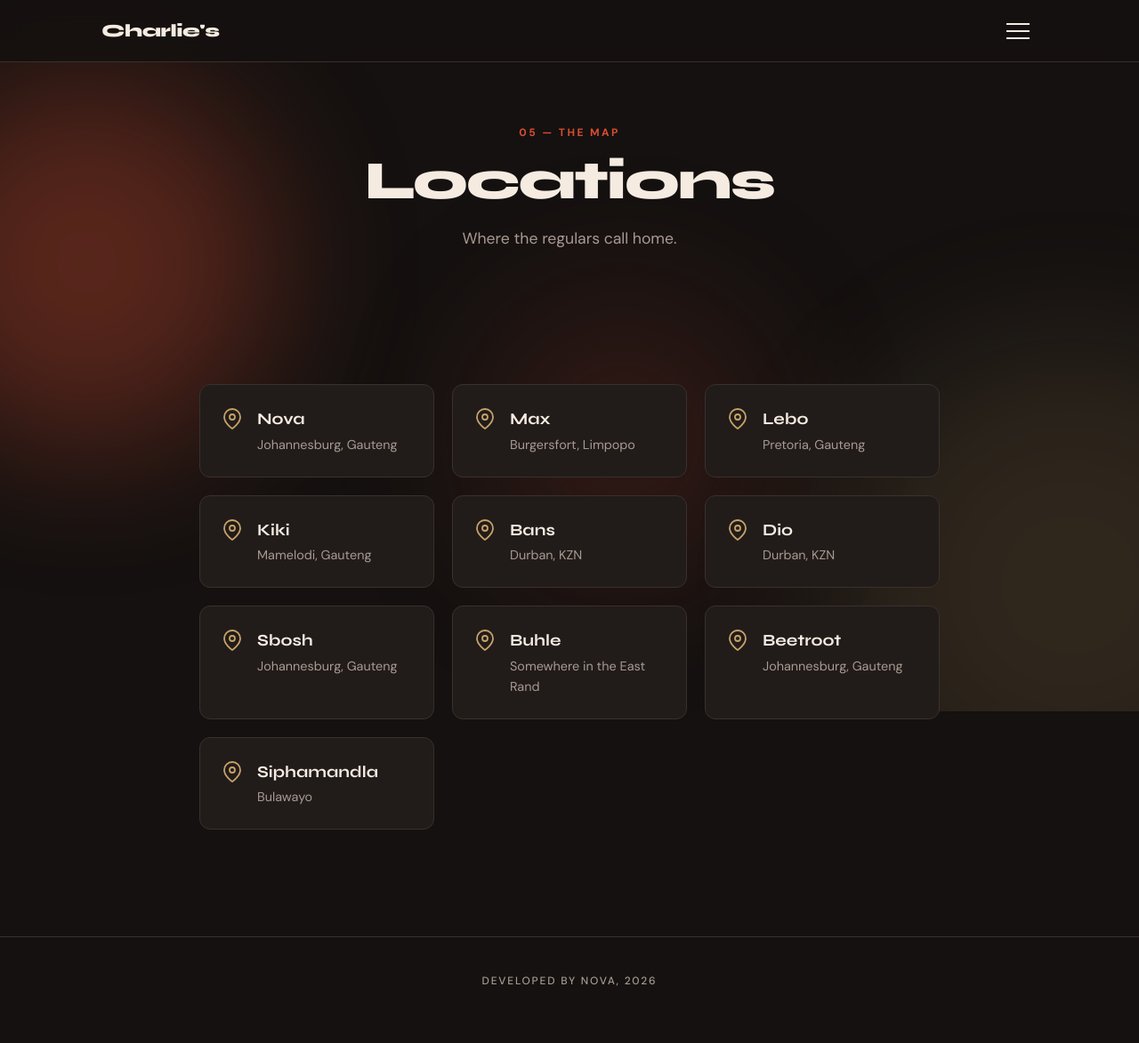
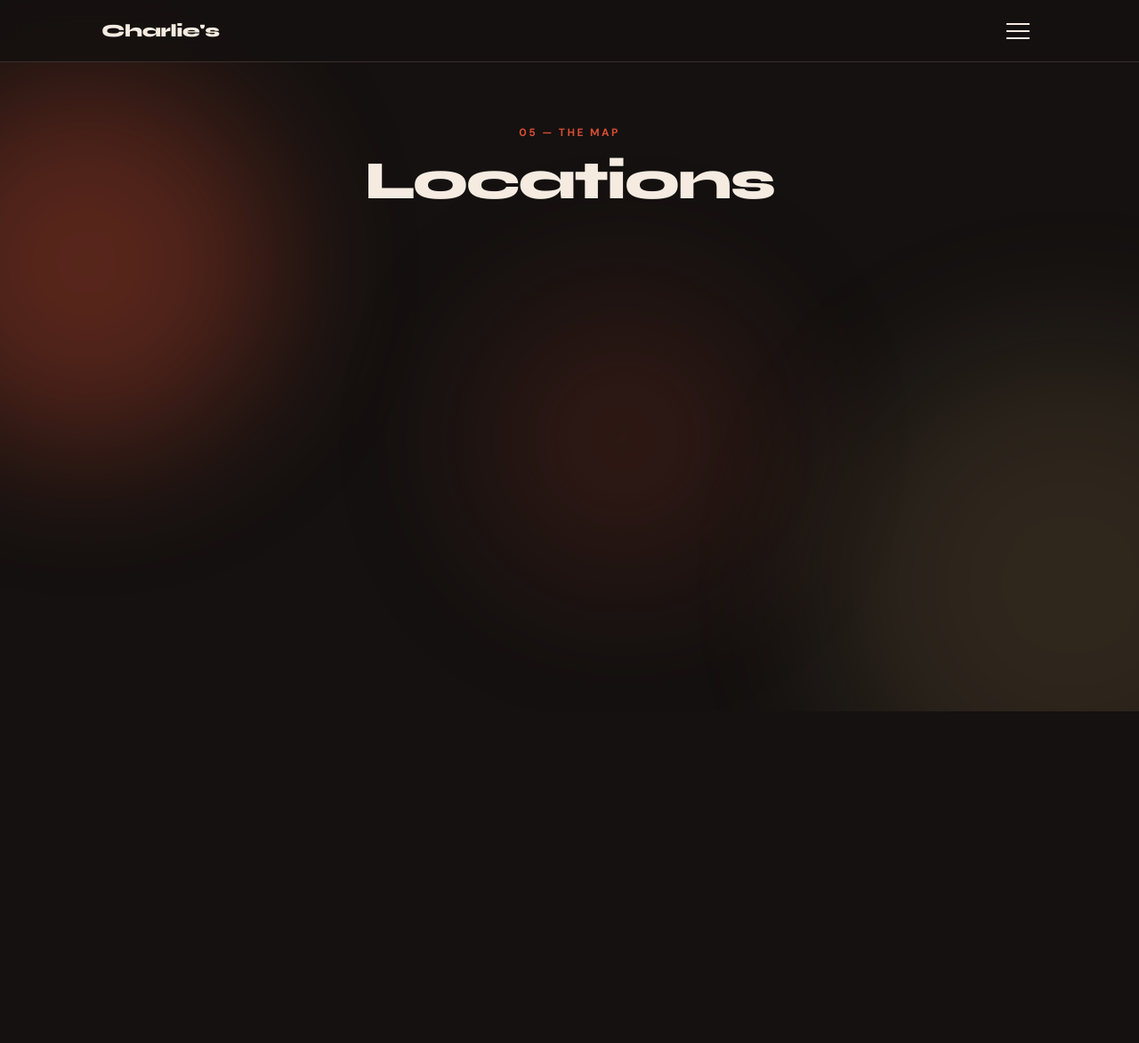
Before and after one commit to Nova-Nkosi/TheBurgerJoint, a plain HTML site: page locations.html in a window 1280 px wide. Shown: the whole page at 89% size. After the commit the page ends 800 px from the top, so only its background shows below. Drawn offline with Linux system fonts and the light colour scheme.

Commit message:
Update locations.html

```diff
--- a/locations.html
+++ b/locations.html
@@ -8,14 +8,12 @@
 </head>
 <body>
 
-    <!-- Ambient Background Orbs -->
     <div class="bg-orbs" aria-hidden="true">
         <div class="orb orb-1"></div>
         <div class="orb orb-2"></div>
         <div class="orb orb-3"></div>
     </div>
 
-    <!-- Top Navigation -->
     <div class="topbar">
         <div class="wrap">
             <a class="brand" href="index.html">Charlie's</a>
@@ -25,122 +23,18 @@
         </div>
     </div>
 
-    <!-- Overlay Menu -->
     <nav class="overlay" id="overlay" aria-label="Main menu">
         <a href="index.html">Home</a>
         <a href="what-is.html">What is Charlie's Burger Joint?</a>
         <a href="members.html">Member List</a>
         <a href="profiles.html">Member Profiles</a>
         <a href="calendar.html">Group Calendar</a>
+        <a href="memories.html">Wall of Memories</a>
         <a href="locations.html" class="active">Locations</a>
         <a href="contact.html">Contact Us</a>
     </nav>
 
-    <!-- Page Header -->
     <header class="page-head">
         <p class="kicker">05 &mdash; The Map</p>
         <h1>Locations</h1>
-        <p class="lead" style="margin: 16px auto 0;">Where the regulars call home.</p>
-    </header>
-
-    <!-- Main Content -->
-    <main>
-        <section style="border-top: none;">
-            <div class="wrap">
-                <div class="locations">
-
-                    <div class="loc">
-                        <svg viewBox="0 0 24 24" fill="none" stroke="currentColor" stroke-width="1.8" stroke-linecap="round" stroke-linejoin="round" aria-hidden="true"><path d="M21 10c0 7-9 13-9 13s-9-6-9-13a9 9 0 0 1 18 0z"/><circle cx="12" cy="10" r="3"/></svg>
-                        <div>
-                            <p class="name">Nova</p>
-                            <p class="place">Johannesburg, Gauteng</p>
-                        </div>
-                    </div>
-
-                    <div class="loc">
-                        <svg viewBox="0 0 24 24" fill="none" stroke="currentColor" stroke-width="1.8" stroke-linecap="round" stroke-linejoin="round" aria-hidden="true"><path d="M21 10c0 7-9 13-9 13s-9-6-9-13a9 9 0 0 1 18 0z"/><circle cx="12" cy="10" r="3"/></svg>
-                        <div>
-                            <p class="name">Max</p>
-                            <p class="place">Burgersfort, Limpopo</p>
-                        </div>
-                    </div>
-
-                    <div class="loc">
-                        <svg viewBox="0 0 24 24" fill="none" stroke="currentColor" stroke-width="1.8" stroke-linecap="round" stroke-linejoin="round" aria-hidden="true"><path d="M21 10c0 7-9 13-9 13s-9-6-9-13a9 9 0 0 1 18 0z"/><circle cx="12" cy="10" r="3"/></svg>
-                        <div>
-                            <p class="name">Lebo</p>
-                            <p class="place">Pretoria, Gauteng</p>
-                        </div>
-                    </div>
-
-                    <div class="loc">
-                        <svg viewBox="0 0 24 24" fill="none" stroke="currentColor" stroke-width="1.8" stroke-linecap="round" stroke-linejoin="round" aria-hidden="true"><path d="M21 10c0 7-9 13-9 13s-9-6-9-13a9 9 0 0 1 18 0z"/><circle cx="12" cy="10" r="3"/></svg>
-                        <div>
-                            <p class="name">Kiki</p>
-                            <p class="place">Mamelodi, Gauteng</p>
-                        </div>
-                    </div>
-
-                    <div class="loc">
-                        <svg viewBox="0 0 24 24" fill="none" stroke="currentColor" stroke-width="1.8" stroke-linecap="round" stroke-linejoin="round" aria-hidden="true"><path d="M21 10c0 7-9 13-9 13s-9-6-9-13a9 9 0 0 1 18 0z"/><circle cx="12" cy="10" r="3"/></svg>
-                        <div>
-                            <p class="name">Bans</p>
-                            <p class="place">Durban, KZN</p>
-                        </div>
-                    </div>
-
-                    <div class="loc">
-                        <svg viewBox="0 0 24 24" fill="none" stroke="currentColor" stroke-width="1.8" stroke-linecap="round" stroke-linejoin="round" aria-hidden="true"><path d="M21 10c0 7-9 13-9 13s-9-6-9-13a9 9 0 0 1 18 0z"/><circle cx="12" cy="10" r="3"/></svg>
-                        <div>
-                            <p class="name">Dio</p>
-                            <p class="place">Durban, KZN</p>
-                        </div>
-                    </div>
-
-                    <div class="loc">
-                        <svg viewBox="0 0 24 24" fill="none" stroke="currentColor" stroke-width="1.8" stroke-linecap="round" stroke-linejoin="round" aria-hidden="true"><path d="M21 10c0 7-9 13-9 13s-9-6-9-13a9 9 0 0 1 18 0z"/><circle cx="12" cy="10" r="3"/></svg>
-                        <div>
-                            <p class="name">Sbosh</p>
-                            <p class="place">Johannesburg, Gauteng</p>
-                        </div>
-                    </div>
-
-                    <div class="loc">
-                        <svg viewBox="0 0 24 24" fill="none" stroke="currentColor" stroke-width="1.8" stroke-linecap="round" stroke-linejoin="round" aria-hidden="true"><path d="M21 10c0 7-9 13-9 13s-9-6-9-13a9 9 0 0 1 18 0z"/><circle cx="12" cy="10" r="3"/></svg>
-                        <div>
-                            <p class="name">Buhle</p>
-                            <p class="place">Somewhere in the East Rand</p>
-                        </div>
-                    </div>
-
-                    <div class="loc">
-                        <svg viewBox="0 0 24 24" fill="none" stroke="currentColor" stroke-width="1.8" stroke-linecap="round" stroke-linejoin="round" aria-hidden="true"><path d="M21 10c0 7-9 13-9 13s-9-6-9-13a9 9 0 0 1 18 0z"/><circle cx="12" cy="10" r="3"/></svg>
-                        <div>
-                            <p class="name">Beetroot</p>
-                            <p class="place">Johannesburg, Gauteng</p>
-                        </div>
-                    </div>
-
-                    <div class="loc">
-                        <svg viewBox="0 0 24 24" fill="none" stroke="currentColor" stroke-width="1.8" stroke-linecap="round" stroke-linejoin="round" aria-hidden="true"><path d="M21 10c0 7-9 13-9 13s-9-6-9-13a9 9 0 0 1 18 0z"/><circle cx="12" cy="10" r="3"/></svg>
-                        <div>
-                            <p class="name">Siphamandla</p>
-                            <p class="place">Bulawayo</p>
-                        </div>
-                    </div>
-
-                </div>
-            </div>
-        </section>
-    </main>
-
-    <!-- Footer -->
-    <footer>
-        <div class="wrap">
-            <p>Developed by Nova, 2026</p>
-        </div>
-    </footer>
-
-    <script src="assets/nav.js"></script>
-</body>
-</html>
+        <p class="lead" style
```
